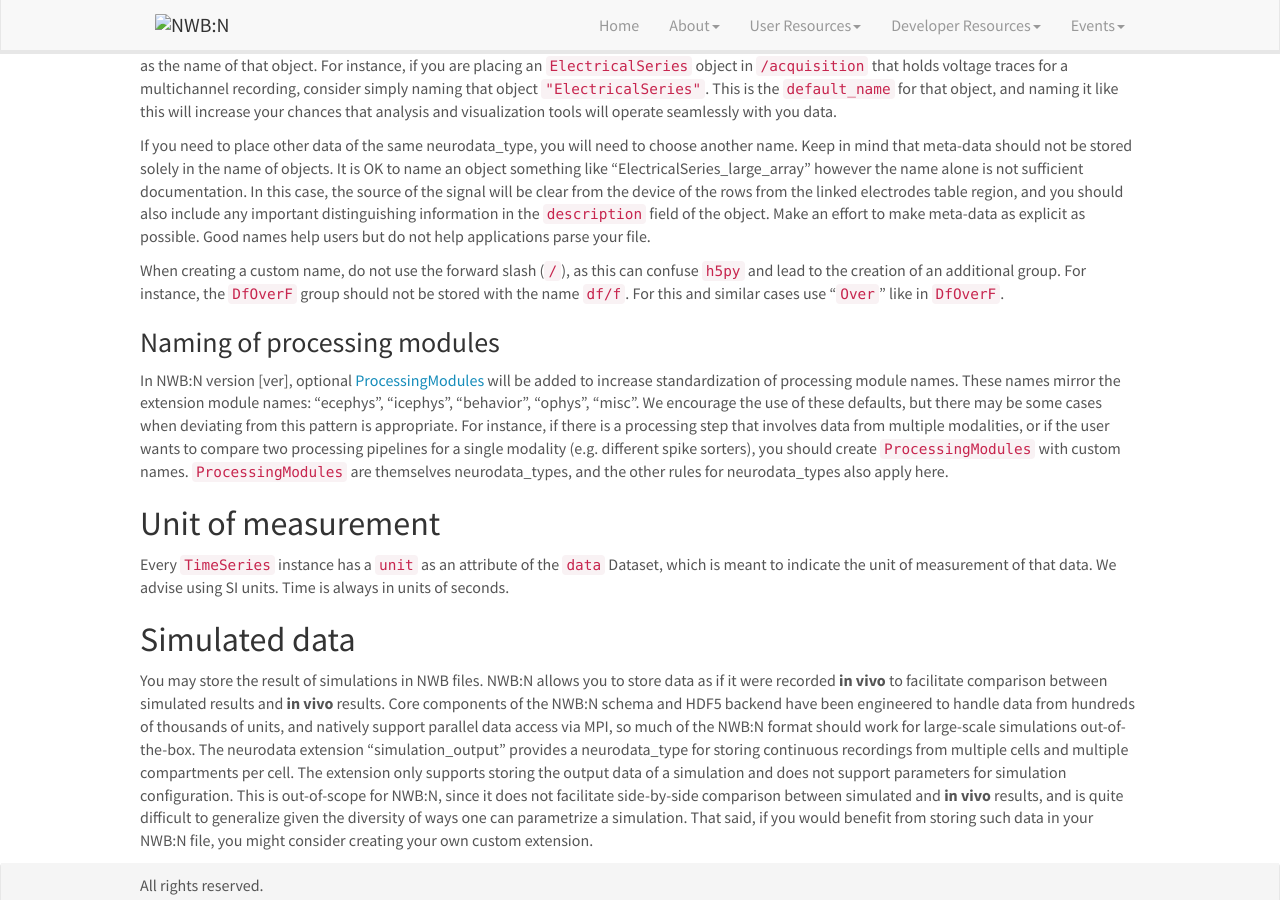
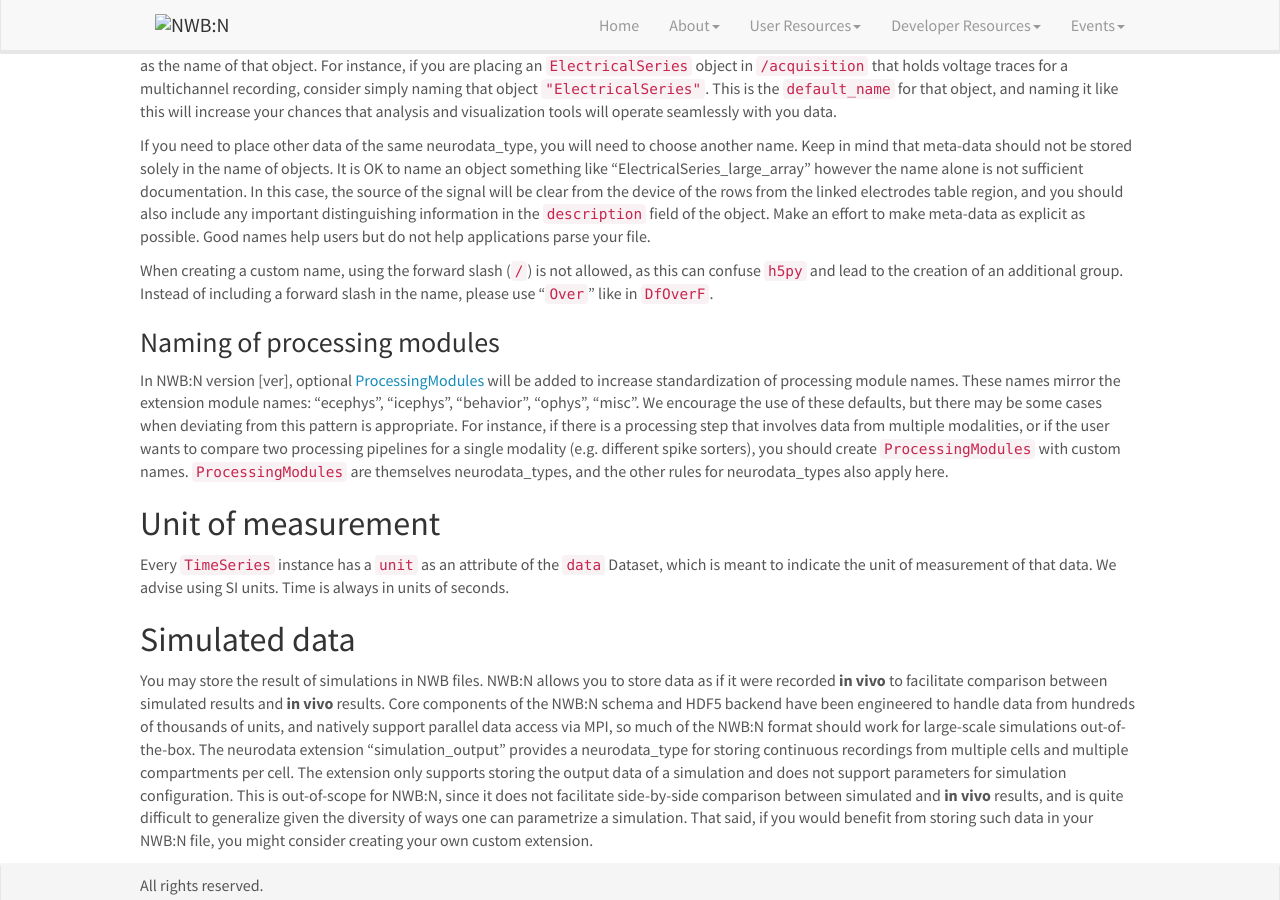
Before and after one commit to ttngu207/neurodatawithoutborders.github.io, a Jekyll site: the page built from _pages/best_practices.md, in a window 1280 px wide and 900 px high, scrolled down 1879 px. Built offline with Jekyll 4.4.1, drawn with Linux system fonts in a browser that asks for light colours; nearby versions of some CDN libraries; our own code applies the rules of GitHub Pages for plain Markdown files.

Commit message:
clarify slash usage tip

```diff
--- a/_pages/best_practices.md
+++ b/_pages/best_practices.md
@@ -85,9 +85,7 @@ signal will be clear from the device of the rows from the linked electrodes tabl
 any important distinguishing information in the `description` field of the object. Make an effort to make meta-data as
 explicit as possible. Good names help users but do not help applications parse your file.
 
-When creating a custom name, do not use the forward slash (`/`), as this can confuse `h5py` and lead to the creation of an
-additional group. For instance, the [`DfOverF`](https://nwb-schema.readthedocs.io/en/latest/format.html#dfoverf) group should
-not be stored with the name `df/f`. For this and similar cases use "`Over`" like in `DfOverF`.
+When creating a custom name, using the forward slash (`/`) is not allowed, as this can confuse `h5py` and lead to the creation of an additional group. Instead of including a forward slash in the name, please use "`Over`" like in [`DfOverF`](https://nwb-schema.readthedocs.io/en/latest/format.html#dfoverf).
 
 ### Naming of processing modules
 In NWB:N version [ver], optional [ProcessingModules](https://nwb-schema.readthedocs.io/en/latest/format.html#sec-processingmodule) will be added to increase standardization of processing module names.
```
